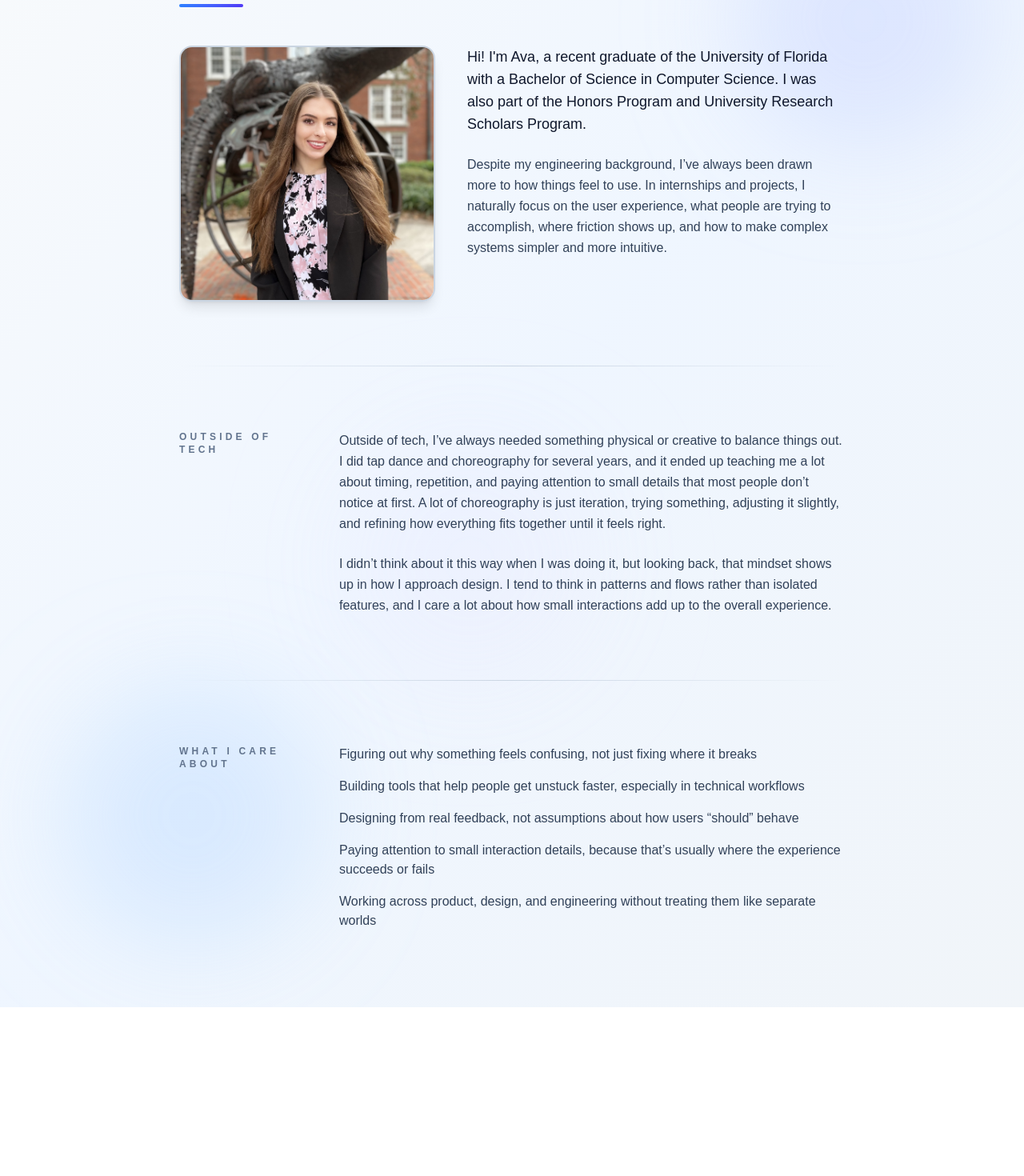
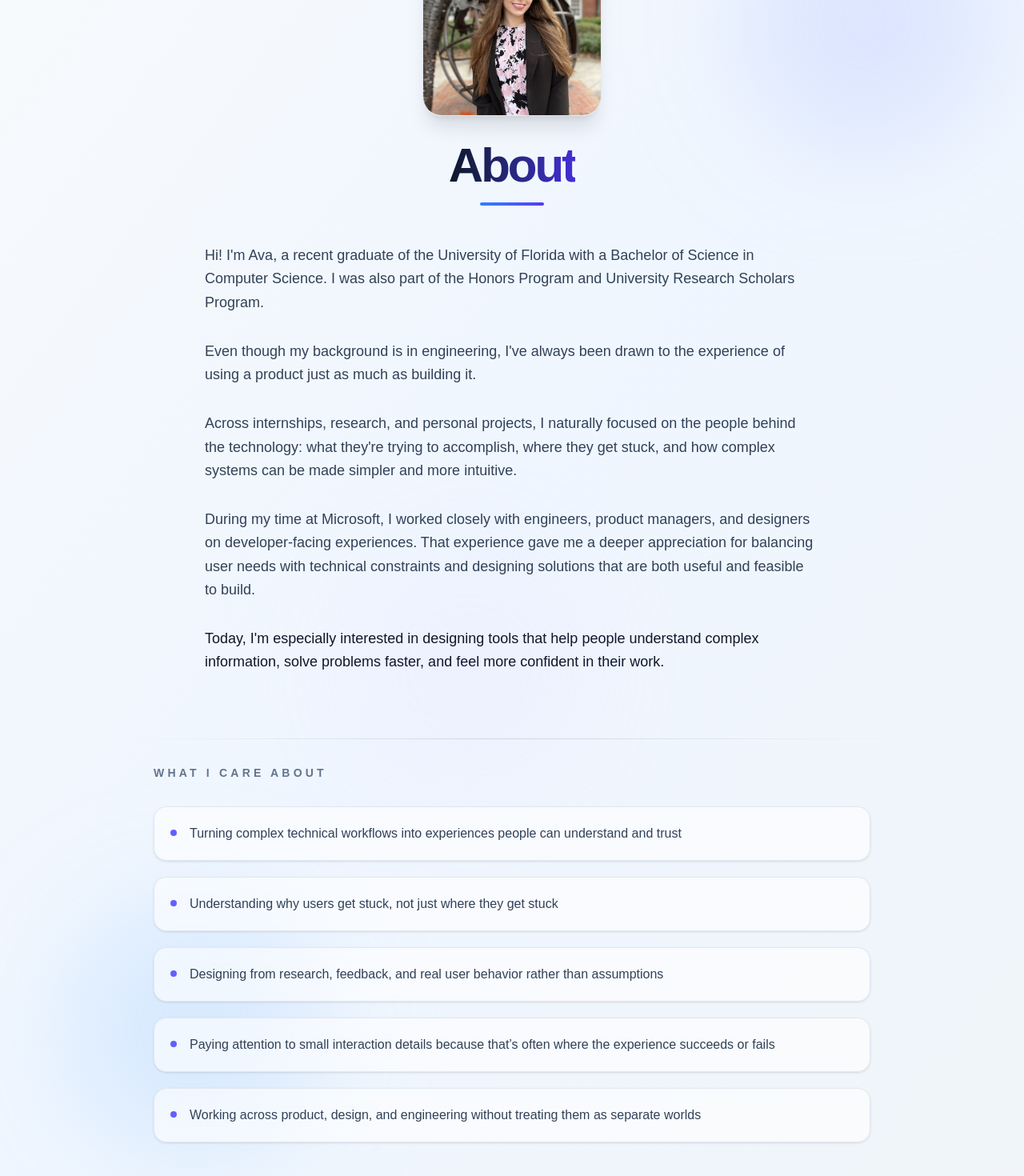
Before and after one commit to AvaVellozzi/ava-portfolio, a Next.js app: page /about in a window 1280 px wide. Shown: the part 256-1726 px from the top of the page at 80% size. Before the commit the page ends 1515 px from the top, so only its background shows below. Built offline with nearby package versions, Linux system fonts and the light colour scheme.

Commit message:
fixed about page

```diff
--- a/app/about/page.tsx
+++ b/app/about/page.tsx
@@ -3,123 +3,119 @@ import Image from "next/image";
 export default function About() {
   return (
     <main className="min-h-screen bg-gradient-to-br from-slate-50 via-blue-50 to-slate-100 text-gray-900 relative overflow-hidden">
-      {/* Animated gradient blobs */}
+
+      {/* Background blobs */}
       <div className="absolute top-10 right-10 w-80 h-80 bg-indigo-300 rounded-full mix-blend-multiply filter blur-3xl opacity-15 animate-pulse" />
       <div className="absolute bottom-20 left-20 w-80 h-80 bg-blue-300 rounded-full mix-blend-multiply filter blur-3xl opacity-15 animate-pulse" />
       <div className="absolute top-1/2 left-1/3 w-80 h-80 bg-purple-200 rounded-full mix-blend-multiply filter blur-3xl opacity-10" />
 
-      <div className="max-w-4xl mx-auto px-8 py-24 relative z-10">
+      <div className="max-w-5xl mx-auto px-8 py-24 relative z-10">
 
         {/* HERO */}
-        <section className="mb-20">
+        <section className="mb-4">
 
-          <h1 className="text-6xl font-bold tracking-tighter mb-6 bg-gradient-to-r from-slate-900 to-indigo-700 bg-clip-text text-transparent">
-            About
-          </h1>
+          <div className="flex flex-col items-center text-center">
 
-          {/* Accent line */}
-          <div className="flex mb-12">
-            <div className="h-1 w-20 bg-gradient-to-r from-blue-500 to-indigo-600 rounded-full" />
-          </div>
-
-          <div className="grid md:grid-cols-[320px_1fr] gap-10 items-start">
-
-            <div className="w-80 h-80 rounded-2xl overflow-hidden border-2 border-slate-300 relative shadow-lg hover:shadow-xl transition-shadow duration-300">
+            <div className="relative w-56 h-56 rounded-3xl overflow-hidden border border-slate-200 shadow-xl mb-8">
               <Image
                 src="/headshot.jpeg"
-                alt="Ava"
+                alt="Ava Vellozzi"
                 fill
                 className="object-cover"
               />
             </div>
 
-            <div className="space-y-6 text-slate-700 leading-relaxed">
+            <h1 className="text-6xl font-bold tracking-tighter mb-4 bg-gradient-to-r from-slate-900 to-indigo-700 bg-clip-text text-transparent">
+              About
+            </h1>
 
-              <p className="text-lg text-slate-900 font-light">
-                Hi! I'm Ava, a recent graduate of the University of Florida with a Bachelor of Science in Computer Science. I was also part of the Honors Program and University Research Scholars Program.
-              </p>
+            <div className="h-1 w-20 bg-gradient-to-r from-blue-500 to-indigo-600 rounded-full mb-8" />
 
-              <p>
-                Despite my engineering background, I’ve always been
-                drawn more to how things feel to use. In internships and
-                projects, I naturally focus on the user experience,
-                what people are trying to accomplish, where friction shows up,
-                and how to make complex systems simpler and more intuitive.
-              </p>
+          </div>
 
-            </div>
-          </div>
         </section>
 
-        {/* DIVIDER */}
-        <div className="h-px bg-gradient-to-r from-transparent via-slate-300 to-transparent mb-20" />
+        {/* STORY */}
+        <section className="max-w-3xl mx-auto mb-20">
 
-        {/* PERSONAL SECTION */}
-        <section className="mb-20">
+          <div className="space-y-8 text-lg text-slate-700 leading-relaxed">
 
-          <div className="grid md:grid-cols-[160px_1fr] gap-10 items-start">
+            <p>
+              Hi! I'm Ava, a recent graduate of the University of Florida with a
+              Bachelor of Science in Computer Science. I was also part of the
+              Honors Program and University Research Scholars Program.
+            </p>
 
-            <div>
-              <h2 className="text-xs tracking-[0.35em] uppercase text-slate-500 font-semibold">
-                Outside of tech
-              </h2>
-            </div>
+            <p>
+              Even though my background is in engineering, I've always been
+              drawn to the experience of using a product just as much as building it.
+            </p>
 
-            <div className="space-y-6 text-slate-700 leading-relaxed">
+            <p>
+              Across internships, research, and personal projects, I naturally
+              focused on the people behind the technology: what they're trying
+              to accomplish, where they get stuck, and how complex systems can
+              be made simpler and more intuitive.
+            </p>
 
-              <p>
-                Outside of tech, I’ve always needed something physical or
-                creative to balance things out. I did tap dance and choreography
-                for several years, and it ended up teaching me a lot about timing,
-                repetition, and paying attention to small details that most people
-                don’t notice at first. A lot of choreography is just iteration, trying
-                something, adjusting it slightly, and refining how everything fits together
-                until it feels right.
-              </p>
+            <p>
+              During my time at Microsoft, I worked closely with engineers,
+              product managers, and designers on developer-facing experiences.
+              That experience gave me a deeper appreciation for balancing user
+              needs with technical constraints and designing solutions that are
+              both useful and feasible to build.
+            </p>
 
-              <p>
-                I didn’t think about it this way when I was doing it, but looking
-                back, that mindset shows up in how I approach design. I tend to think
-                in patterns and flows rather than isolated features, and I care a lot
-                about how small interactions add up to the overall experience.
-              </p>
+            <p className="text-slate-900 font-medium">
+              Today, I'm especially interested in designing tools that help
+              people understand complex information, solve problems faster,
+              and feel more confident in their work.
+            </p>
 
-            </div>
           </div>
 
         </section>
 
         {/* DIVIDER */}
-        <div className="h-px bg-gradient-to-r from-transparent via-slate-300 to-transparent mb-20" />
+        <div className="h-px bg-gradient-to-r from-transparent via-slate-300 to-transparent mb-8" />
 
         {/* WHAT I CARE ABOUT */}
-        <section>
+        <section className="max-w-4xl mx-auto">
 
-          <div className="grid md:grid-cols-[160px_1fr] gap-10 items-start">
+          <div className="mb-8">
+            <h2 className="text-sm tracking-[0.3em] uppercase text-slate-500 font-semibold">
+              What I Care About
+            </h2>
+          </div>
 
-            <h2 className="text-xs tracking-[0.35em] uppercase text-slate-500 font-semibold">
-              What I care about
-            </h2>
+          <div className="grid gap-5">
 
-            <div className="space-y-4 text-slate-700">
-
-              <p>Figuring out why something feels confusing, not just fixing where it breaks</p>
-
-              <p>Building tools that help people get unstuck faster, especially in technical workflows</p>
-
-              <p>Designing from real feedback, not assumptions about how users “should” behave</p>
-
-              <p>Paying attention to small interaction details, because that’s usually where the experience succeeds or fails</p>
-
-              <p>Working across product, design, and engineering without treating them like separate worlds</p>
-
-            </div>
+            {[
+              "Turning complex technical workflows into experiences people can understand and trust",
+              "Understanding why users get stuck, not just where they get stuck",
+              "Designing from research, feedback, and real user behavior rather than assumptions",
+              "Paying attention to small interaction details because that’s often where the experience succeeds or fails",
+              "Working across product, design, and engineering without treating them as separate worlds"
+            ].map((item, index) => (
+              <div
+                key={index}
+                className="bg-white/60 backdrop-blur-sm border border-slate-200 rounded-2xl p-5 shadow-sm"
+              >
+                <div className="flex items-start gap-4">
+                  <div className="mt-2 h-2 w-2 rounded-full bg-indigo-500 shrink-0" />
+                  <p className="text-slate-700 leading-relaxed">
+                    {item}
+                  </p>
+                </div>
+              </div>
+            ))}
 
           </div>
 
         </section>
 
       </div>
+
     </main>
   );
 }
```
